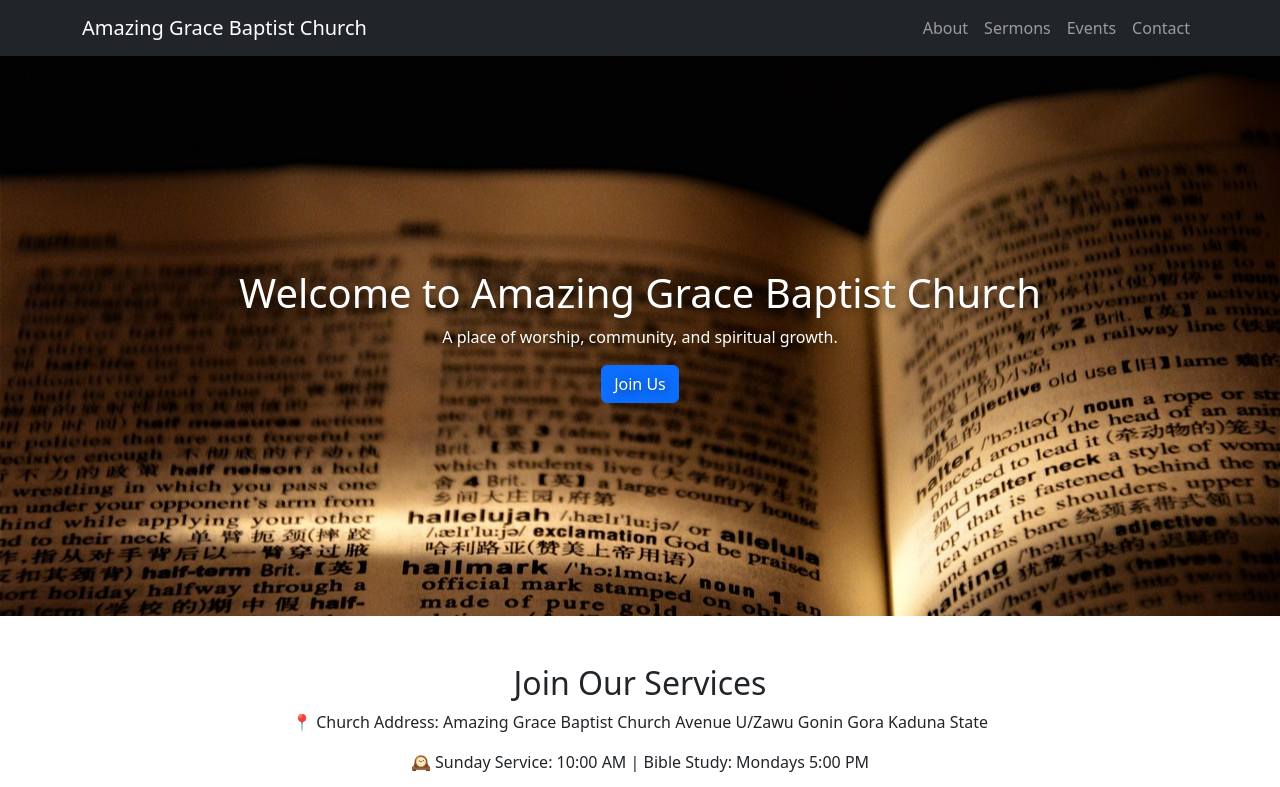
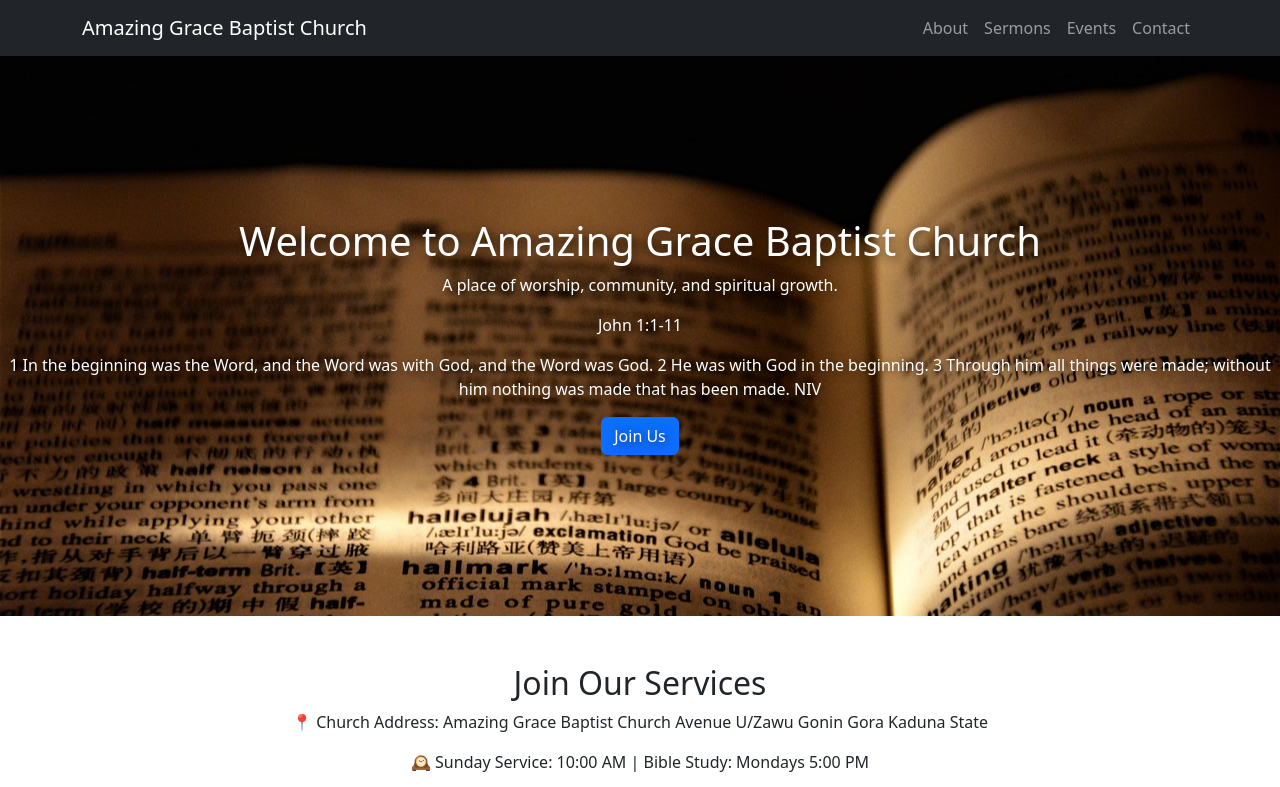
Before and after one commit to Jay989810/amazinggracechurch, a plain HTML site: page index.html in a window 1280 px wide. Shown: the top 787 px of the page. Drawn offline with Linux system fonts and the light colour scheme.

Commit message:
Update index.html

```diff
--- a/index.html
+++ b/index.html
@@ -34,6 +34,9 @@ data-bs-target="#navbarNav">
     <div>
         <h1>Welcome to Amazing Grace Baptist Church</h1>
         <p>A place of worship, community, and spiritual growth.</p>
+         <p>John 1:1-11</p>
+            <p>1 In the beginning was the Word, and the Word was with God, and the Word was God. 2 He was with God in the beginning.
+            3 Through him all things were made; without him nothing was made that has been made. NIV</p>
         <a href="events.html" class="btn btn-primary">Join Us</a>
     </div>
 </section>
```
